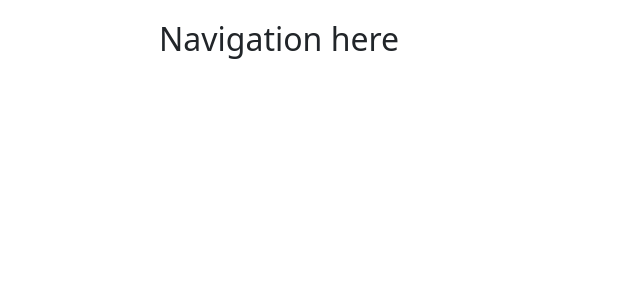
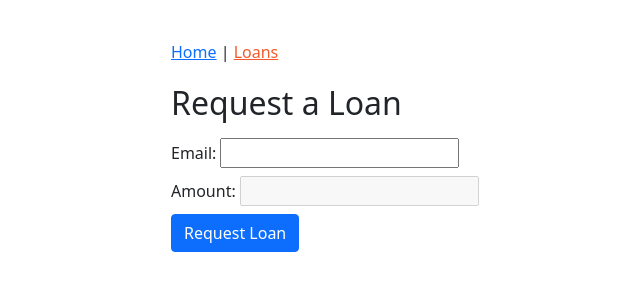
Before and after one commit to oscarfgq/nc-fullstack-exercise, a React app: page /loans in a window 1280 px wide. Shown: the top 300 px of the page, without its empty margins (68-708 px from the left). Built offline with nearby package versions, Linux system fonts and the light colour scheme.

Commit message:
Add MainPage and basic LoansPage with with its routes.

```diff
--- a/src/components/App.js
+++ b/src/components/App.js
@@ -1,13 +1,18 @@
 import React from "react";
 import { Switch, Route } from "react-router";
 import Navigation from "./common/Navigation";
+import MainPage from "./MainPage";
+import PageNotFound from "./PageNotFound";
+import LoansPage from "./LoansPage";
 
 export default function App() {
   return (
     <div className="container-fluid">
       <Navigation />
       <Switch>
-        <Route exact path="/" render={() => <h1>Home</h1>} />
+        <Route exact path="/" component={MainPage} />
+        <Route path="/loans" component={LoansPage} />
+        <Route component={PageNotFound} />
       </Switch>
     </div>
   );
--- /dev/null
+++ b/src/components/LoansPage.js
@@ -0,0 +1,57 @@
+import React, { useState } from "react";
+
+export default function LoansPage() {
+  const [email, setEmail] = useState("");
+  const [amount, setAmount] = useState("");
+
+  const handleChange = (e) => {
+    if (e.target.id === "email") setEmail(e.target.value);
+    if (e.target.id === "amount") {
+      setAmount(e.target.value);
+    }
+  };
+
+  const handleSubmit = async (e) => {
+    e.preventDefault();
+  };
+
+  return (
+    <div className="container">
+      <h2>Request a Loan</h2>
+      <form onSubmit={handleSubmit}>
+        <div>
+          <label className="me-1" htmlFor="email">
+            Email:
+          </label>
+          <input
+            id="email"
+            type="text"
+            value={email}
+            onChange={handleChange}
+            className="me-2 mt-2"
+          />
+        </div>
+        <div>
+          <label className="me-1" htmlFor="amount">
+            Amount:
+          </label>
+          <input
+            id="amount"
+            type="text"
+            value={amount}
+            onChange={handleChange}
+            className="me-2 mt-2"
+            disabled={!email}
+          />
+        </div>
+        <div>
+          <input
+            type="submit"
+            className="btn btn-primary mt-2"
+            value={"Request Loan"}
+          />
+        </div>
+      </form>
+    </div>
+  );
+}
--- /dev/null
+++ b/src/components/MainPage.js
@@ -0,0 +1,9 @@
+import React from "react";
+
+export default function MainPage() {
+  return (
+    <div className="container">
+      <h2>Welcome</h2>
+    </div>
+  );
+}
--- /dev/null
+++ b/src/components/PageNotFound.js
@@ -0,0 +1,5 @@
+import React from "react";
+
+export default function PageNotFound() {
+  return <h1>Page Not Found</h1>;
+}
--- a/src/components/common/Navigation.js
+++ b/src/components/common/Navigation.js
@@ -3,5 +3,15 @@ import { NavLink } from "react-router-dom";
 
 export default function Navigation() {
   const activeStyle = { color: "#F15B2A" };
-  return <h2 activeStyle={activeStyle}>Navigation here</h2>;
+  return (
+    <nav className="container-fluid">
+      <NavLink to="/" exact activeStyle={activeStyle}>
+        Home
+      </NavLink>
+      {" | "}
+      <NavLink to="/loans" activeStyle={activeStyle}>
+        Loans
+      </NavLink>
+    </nav>
+  );
 }
```
